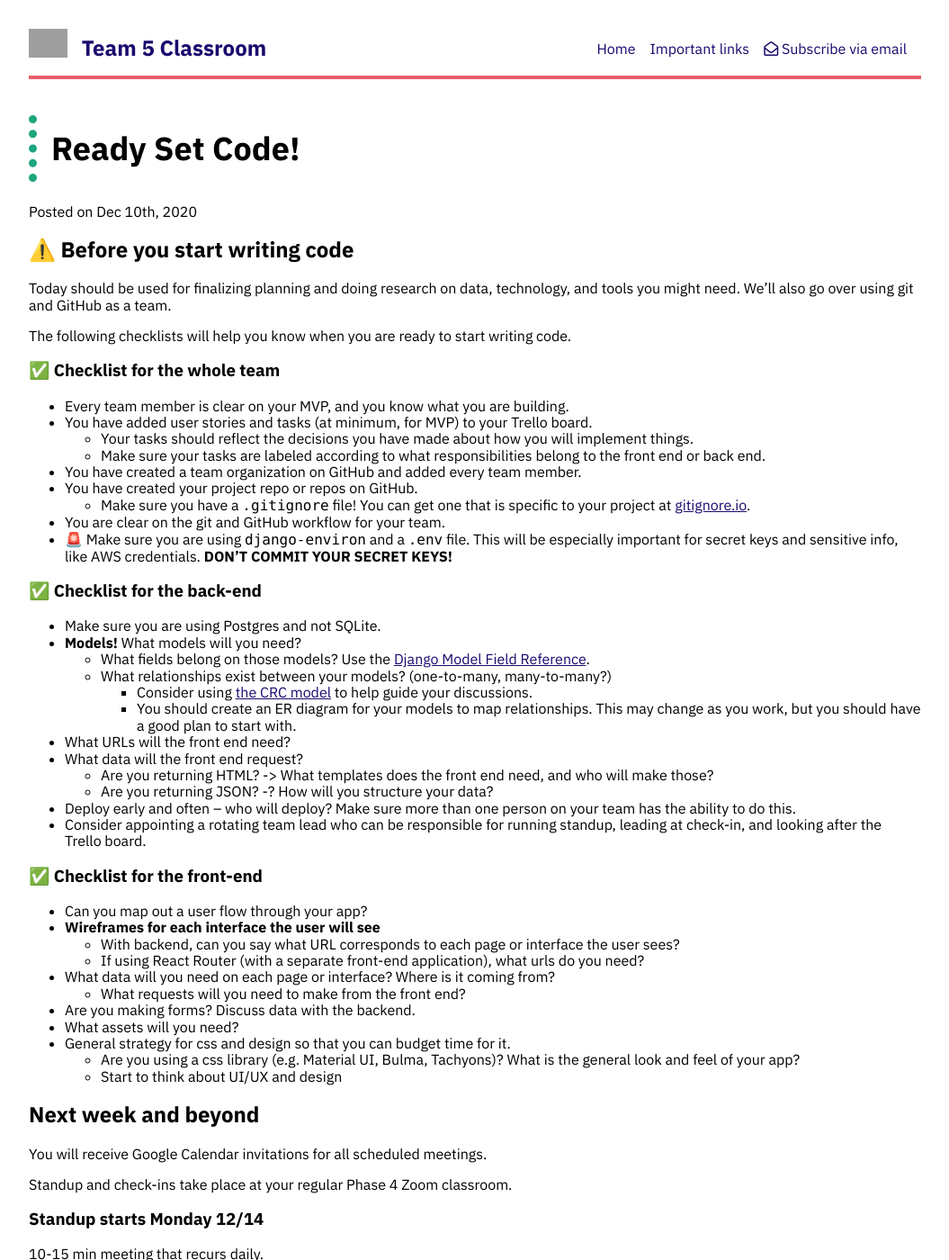
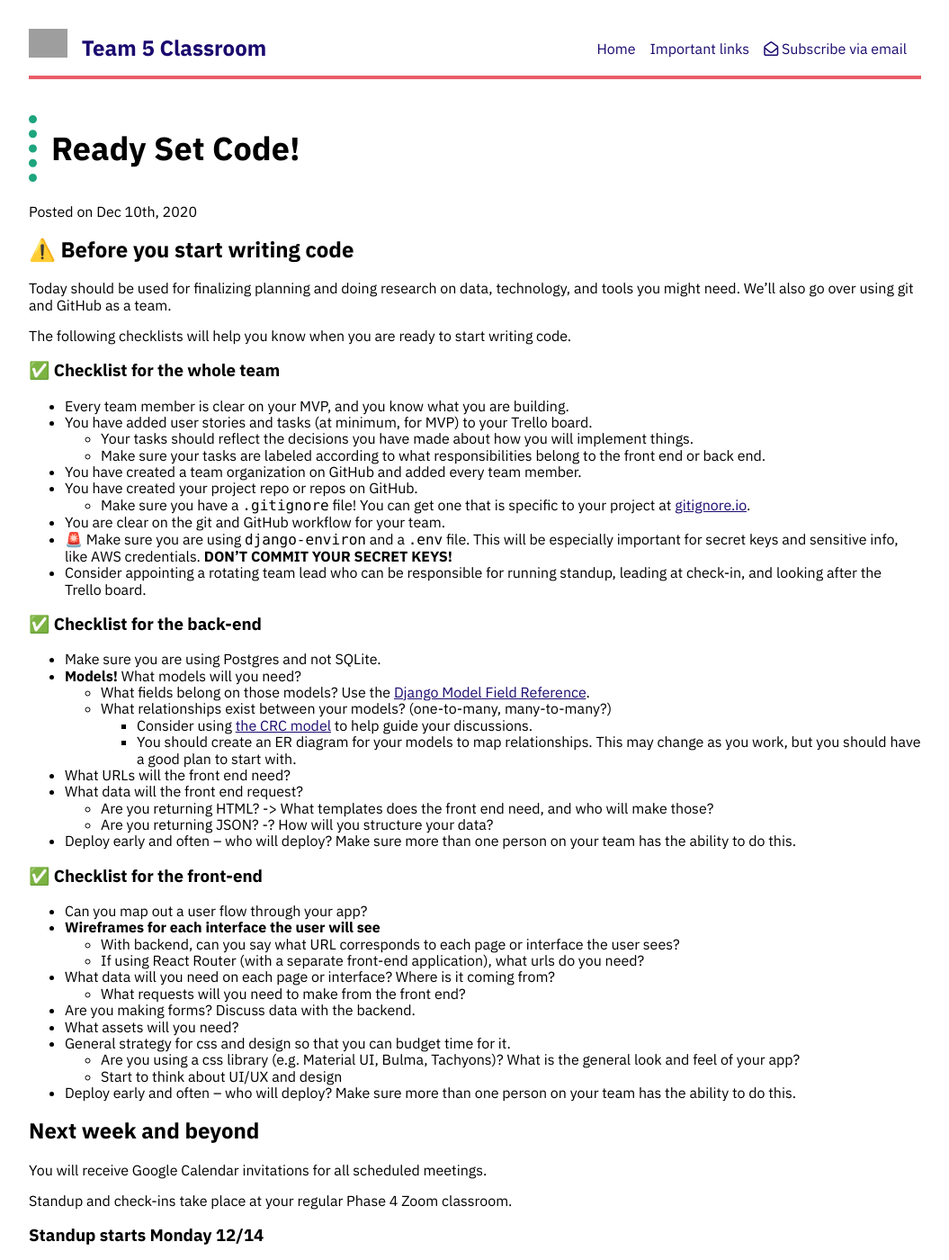
Before and after one commit to momentum-team-5/momentum-team-5.github.io, a Jekyll site: the page built from _posts/2020-12-10-project-kickoff.md, in a window 1280 px wide and 1400 px high. Shown: the whole window at 90% size, without its empty margins (112-1167 px from the left). Built offline with Jekyll 4.4.1, drawn with Linux system fonts in a browser that asks for light colours; nearby versions of some CDN libraries; grey boxes are pictures that could not be loaded.

Commit message:
Reorg some checklist items

```diff
--- a/_posts/2020-12-10-project-kickoff.md
+++ b/_posts/2020-12-10-project-kickoff.md
@@ -21,6 +21,7 @@ The following checklists will help you know when you are ready to start writing
   - Make sure you have a `.gitignore` file! You can get one that is specific to your project at [gitignore.io](https://www.toptal.com/developers/gitignore).
 - You are clear on the git and GitHub workflow for your team.
 - 🚨 Make sure you are using `django-environ` and a `.env` file. This will be especially important for secret keys and sensitive info, like AWS credentials. **DON'T COMMIT YOUR SECRET KEYS!**
+- Consider appointing a rotating team lead who can be responsible for running standup, leading at check-in, and looking after the Trello board.
 
 ### ✅ Checklist for the back-end
 
@@ -50,6 +50,7 @@ The following checklists will help you know when you are ready to start writing
 - General strategy for css and design so that you can budget time for it.
   - Are you using a css library (e.g. Material UI, Bulma, Tachyons)? What is the general look and feel of your app?
   - Start to think about UI/UX and design
+- Deploy early and often -- who will deploy? Make sure more than one person on your team has the ability to do this.
 
 ## Next week and beyond
 
```
Also changed, not shown: other parts of _posts/2020-12-10-project-kickoff.md (+0 -1 lines).
